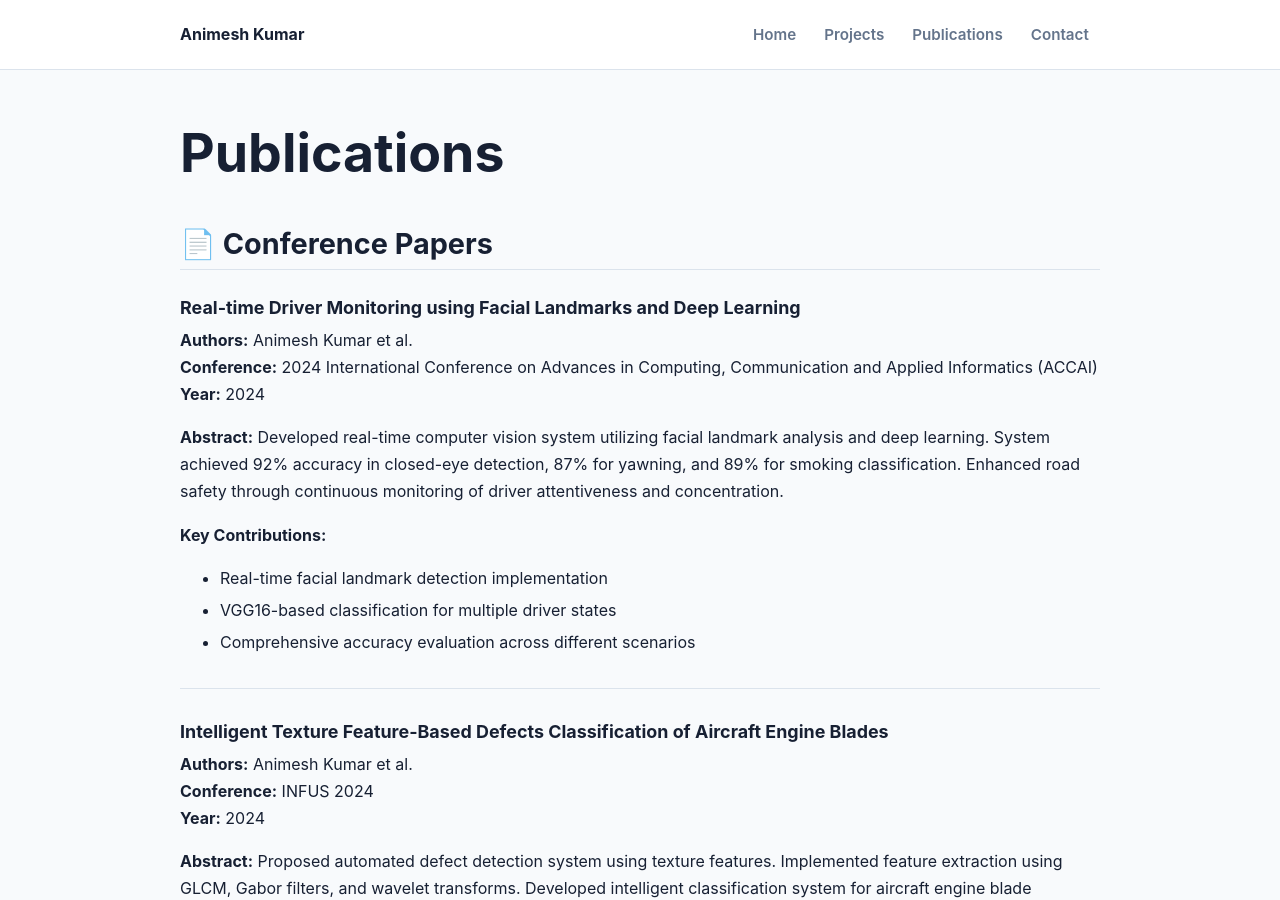
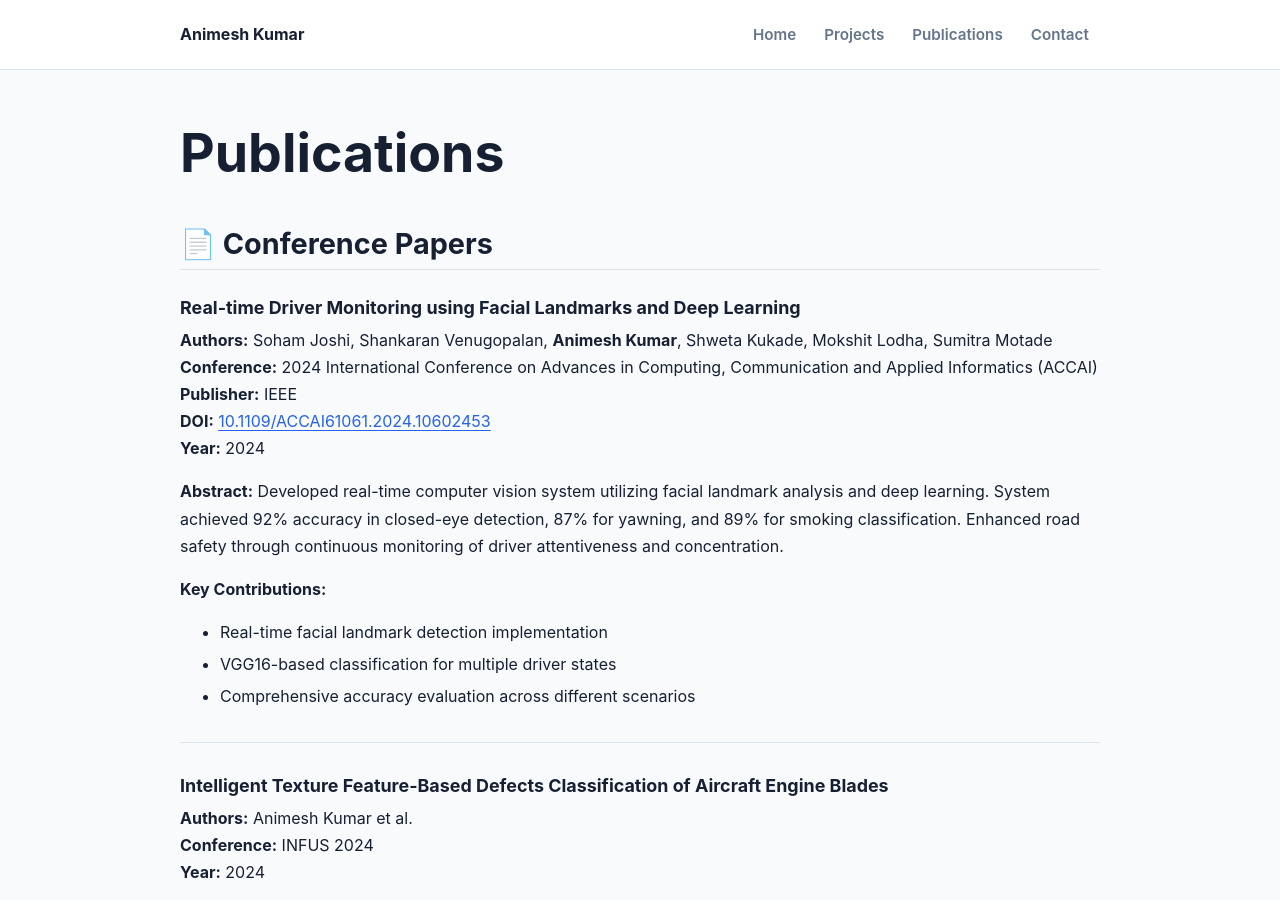
Before and after one commit to Animesh452/animesh452.github.io, a Jekyll site: the page built from publications.md, in a window 1280 px wide and 900 px high. Built offline with Jekyll 4.4.1, drawn with Linux system fonts in a browser that asks for light colours.

Commit message:
Update DMS with DOI

```diff
--- a/publications.md
+++ b/publications.md
@@ -9,8 +9,10 @@ permalink: /publications/
 ## 📄 Conference Papers
 
 ### Real-time Driver Monitoring using Facial Landmarks and Deep Learning
-**Authors:** Animesh Kumar et al.
+**Authors:** Soham Joshi, Shankaran Venugopalan, **Animesh Kumar**, Shweta Kukade, Mokshit Lodha, Sumitra Motade
 **Conference:** 2024 International Conference on Advances in Computing, Communication and Applied Informatics (ACCAI)
+**Publisher:** IEEE
+**DOI:** [10.1109/ACCAI61061.2024.10602453](https://doi.org/10.1109/ACCAI61061.2024.10602453)
 **Year:** 2024
 
 **Abstract:** Developed real-time computer vision system utilizing facial landmark analysis and deep learning. System achieved 92% accuracy in closed-eye detection, 87% for yawning, and 89% for smoking classification. Enhanced road safety through continuous monitoring of driver attentiveness and concentration.
```
